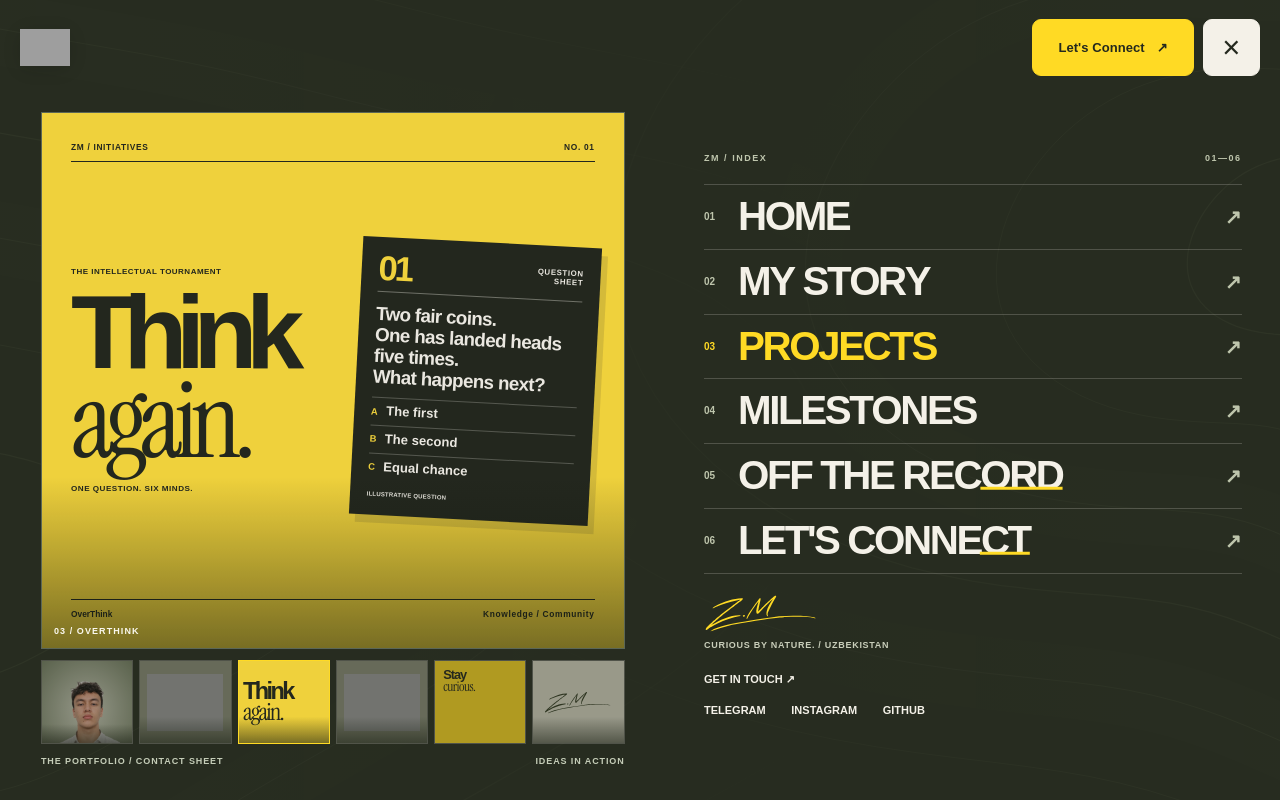
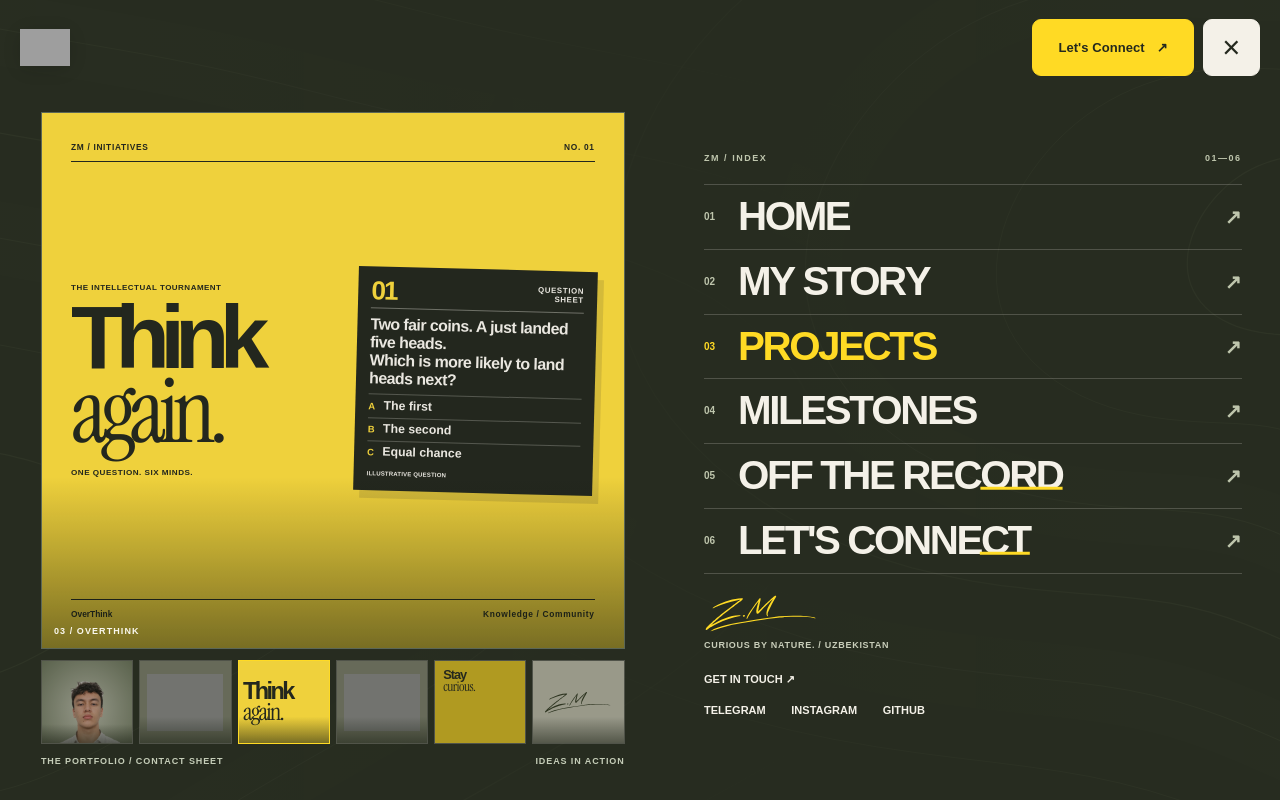
Before and after one commit to iblamezzsh-tech/zm, a Next.js app: page /projects/finance4youth in a window 1280 px wide. Both pictures are taken after a click on the button "Open navigation menu". Shown: the top 800 px of the page. Built offline with nearby package versions, Linux system fonts and the light colour scheme; grey boxes are pictures that could not be loaded.

Commit message:
Correct cover proportions after isolated Chromium layout testing

```diff
--- a/src/app/project-edition.css
+++ b/src/app/project-edition.css
@@ -73,3 +73,35 @@
  main.site-motion-ready .edition56-answer-sheet{transform:translateY(calc((1 - var(--site-in,1))*2cqw)) rotate(calc(3deg + (1 - var(--site-in,1))*5deg))}
  main.site-motion-ready .edition56-fieldnote{transform:translateY(calc((1 - var(--site-in,1))*3cqw)) rotate(calc(-2.5deg - (1 - var(--site-in,1))*5deg))}
 }
+
+/* Browser-tested density correction: keep the artifacts between the two rules. */
+.edition56-main{align-items:center}
+.edition56-quiz-title>strong{font-size:17cqw}
+.edition56-earth-copy>strong{font-size:13cqw}
+.edition56-finance-copy>strong{font-size:10.5cqw}
+.edition56-answer-sheet{padding:2.5cqw;transform:rotate(1.5deg)}
+.edition56-answer-sheet>strong{font-size:3.05cqw;margin-bottom:1.3cqw}
+.edition56-sheet-meta{padding-bottom:1cqw;margin-bottom:1.4cqw}
+.edition56-sheet-meta b{font-size:5cqw}
+.edition56-answer{padding:.85cqw 0;font-size:2.35cqw}
+.edition56-fieldnote{padding:2.5cqw;transform:rotate(-1.5deg)}
+.edition56-fieldnote>strong{font-size:5.7cqw;margin-bottom:1.5cqw}
+.edition56-task{padding:1.15cqw 0}
+.edition56-task span{font-size:2.4cqw}
+.edition56-chart{padding:2cqw}
+.edition56-chart svg{max-height:19cqw;margin-top:1cqw}
+.edition56-chart-caption{gap:1cqw}
+.edition56-chart-caption>strong{font-size:7.8cqw}
+.edition56-answer-sheet>small,.edition56-fieldnote>small,.edition56-chart>small{margin-top:1.2cqw}
+.edition56-main>div>span:first-child{margin-bottom:1.8cqw}
+@container(max-width:360px){.edition56-answer-sheet>strong{font-size:3cqw}.edition56-answer{font-size:2.35cqw}.edition56-quiz-title>span:last-child{margin-top:1.4cqw}}
+@container(max-width:235px){.edition56-quiz-title>strong{font-size:22cqw}.edition56-finance-copy>strong{font-size:14cqw}.edition56-earth-copy>strong{font-size:17cqw}}
+/* Use the tested frame proportion for full cards, regardless of old poster variants. */
+.ed-work-item .ed-work-image .studio54-edition.edition56,.next-project-art .studio54-edition.edition56{aspect-ratio:1.52}
+.ed-fan-card .studio54-edition.edition56{height:100%;aspect-ratio:auto}
+.zm-menu-filmstrip-item .studio54-edition.edition56{height:100%;aspect-ratio:auto;padding:5%;display:flex}
+.zm-menu-feature-frame .studio54-edition.edition56{height:100%;aspect-ratio:auto}
+@media(prefers-reduced-motion:no-preference){
+ main.site-motion-ready .edition56-answer-sheet{transform:translateY(calc((1 - var(--site-in,1))*2cqw)) rotate(calc(1.5deg + (1 - var(--site-in,1))*3deg))}
+ main.site-motion-ready .edition56-fieldnote{transform:translateY(calc((1 - var(--site-in,1))*2cqw)) rotate(calc(-1.5deg - (1 - var(--site-in,1))*3deg))}
+}
--- a/src/app/project-edition.tsx
+++ b/src/app/project-edition.tsx
@@ -7,7 +7,7 @@ export default function ProjectEdition({project:p}:{project:Project}){
   <div className="edition-top"><span>ZM / INITIATIVES</span><span>NO. {p.number}</span></div>
   {p.kind==="think"?<div className="edition56-main edition56-quiz">
    <div className="edition56-quiz-title"><span>THE INTELLECTUAL TOURNAMENT</span><strong>Think<br/><em>again.</em></strong><span>ONE QUESTION. SIX MINDS.</span></div>
-   <div className="edition56-answer-sheet"><div className="edition56-sheet-meta"><b>01</b><span>QUESTION<br/>SHEET</span></div><strong>Two fair coins.<br/>One has landed heads five times.<br/>What happens next?</strong><div className="edition56-answer"><i>A</i> The first</div><div className="edition56-answer"><i>B</i> The second</div><div className="edition56-answer"><i>C</i> Equal chance</div><small>ILLUSTRATIVE QUESTION</small></div>
+   <div className="edition56-answer-sheet"><div className="edition56-sheet-meta"><b>01</b><span>QUESTION<br/>SHEET</span></div><strong>Two fair coins. A just landed five heads.<br/>Which is more likely to land heads next?</strong><div className="edition56-answer"><i>A</i> The first</div><div className="edition56-answer"><i>B</i> The second</div><div className="edition56-answer"><i>C</i> Equal chance</div><small>ILLUSTRATIVE QUESTION</small></div>
   </div>:p.kind==="finance"?<div className="edition56-main edition56-finance">
    <div className="edition56-finance-copy"><span>FINANCIAL LITERACY</span><strong>Make<br/><em>money</em><br/>make sense.</strong></div>
    <div className="edition56-chart"><div className="edition56-chart-caption"><span>COMPOUND GROWTH</span><strong>+62.9<small>%</small></strong></div><svg viewBox="0 0 300 168" role="img" aria-label="Illustration of a 5 percent annual compound growth over 10 years: from 100 to approximately 163 units"><g stroke="currentColor" strokeWidth=".6" opacity=".23"><path d="M10 25H290 M10 67H290 M10 109H290 M10 151H290"/></g><path d="M10 145 L38 136 L66 127 L94 118 L122 108 L150 98 L178 87 L206 75 L234 63 L262 50 L290 36 L290 151 L10 151Z" fill="#b9c898" opacity=".6"/><path d="M10 145 L38 136 L66 127 L94 118 L122 108 L150 98 L178 87 L206 75 L234 63 L262 50 L290 36" fill="none" stroke="currentColor" strokeWidth="3" strokeLinejoin="round" pathLength="1"/><circle cx="290" cy="36" r="4" fill="currentColor"/><g fontSize="9" fill="currentColor"><text x="10" y="165">YEAR 0</text><text x="290" y="165" textAnchor="end">YEAR 10</text></g></svg><small>100 UNITS · 5% ANNUALLY · ILLUSTRATION</small></div>
```
Also changed, not shown: 1 other file (tests, documents, lock files or other folders).
